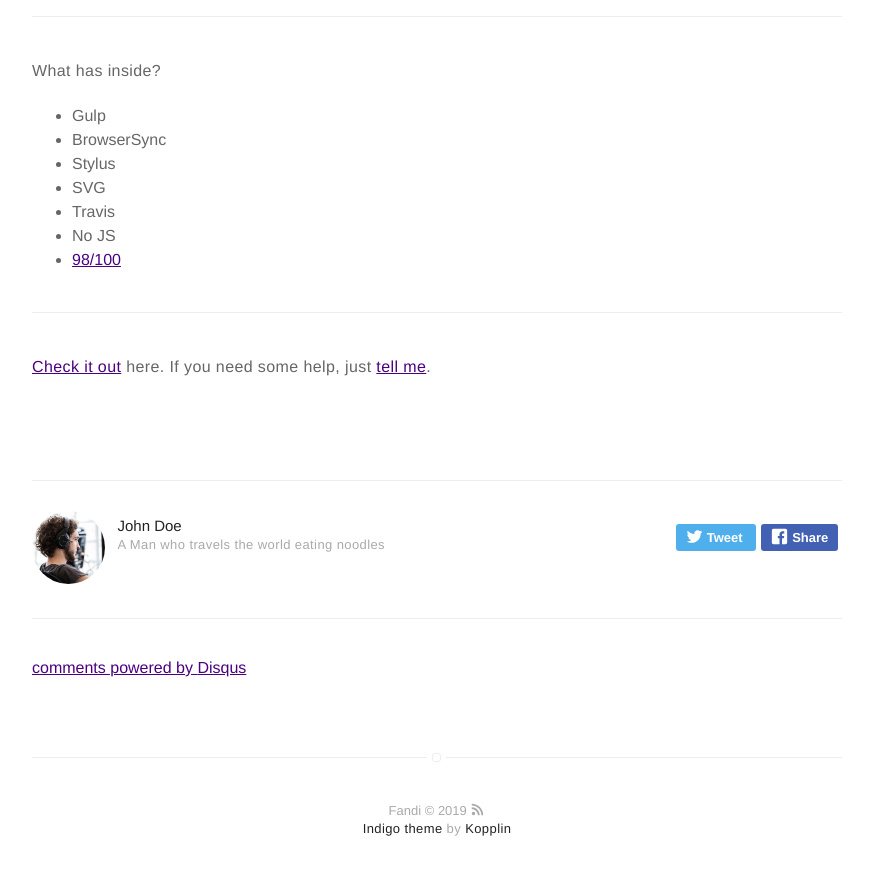
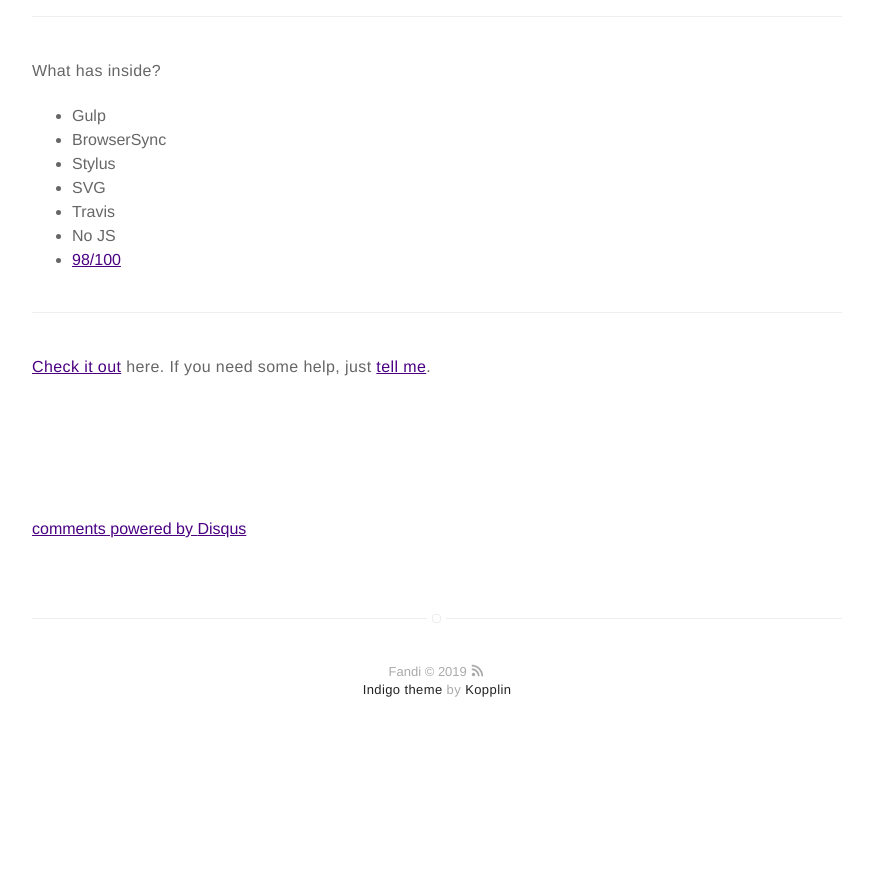
Before and after one commit to Fandilaii/fandilaii.github.io, a Jekyll site: the page built from _posts/2016-01-23-indigo-jekyll-theme.markdown, in a window 1280 px wide and 900 px high, scrolled down 855 px. Shown: the top 875 px of the window, without its empty margins (203-1076 px from the left). Built offline with Jekyll 4.4.1, drawn with Linux system fonts in a browser that asks for light colours; emoji names are drawn with the system emoji font; comment, search, counter and statistics services are not loaded; after the commit the page ends 1616 px from its top, so only the background shows below that; part of the change alters nothing that is shown.

Commit message:
Initial commit

```diff
--- a/_config.yml
+++ b/_config.yml
@@ -39,7 +39,7 @@ disqus:
 # google: mygoogle
 # instagram: myinstagram
 # pinterest: mypinterest
-linkedin: mylinkedin
+linkedin: fandi-l-a72025145
 # youtube: myyoutube
 # spotify: myspotify
 # github: mygithub
@@ -96,7 +96,7 @@ related: true
 post-advance-links: [blog]
 
 # show author block at the end of a post ?
-show-author: true
+# show-author: true
 
 # do you want some animations?
 animation: true
```
